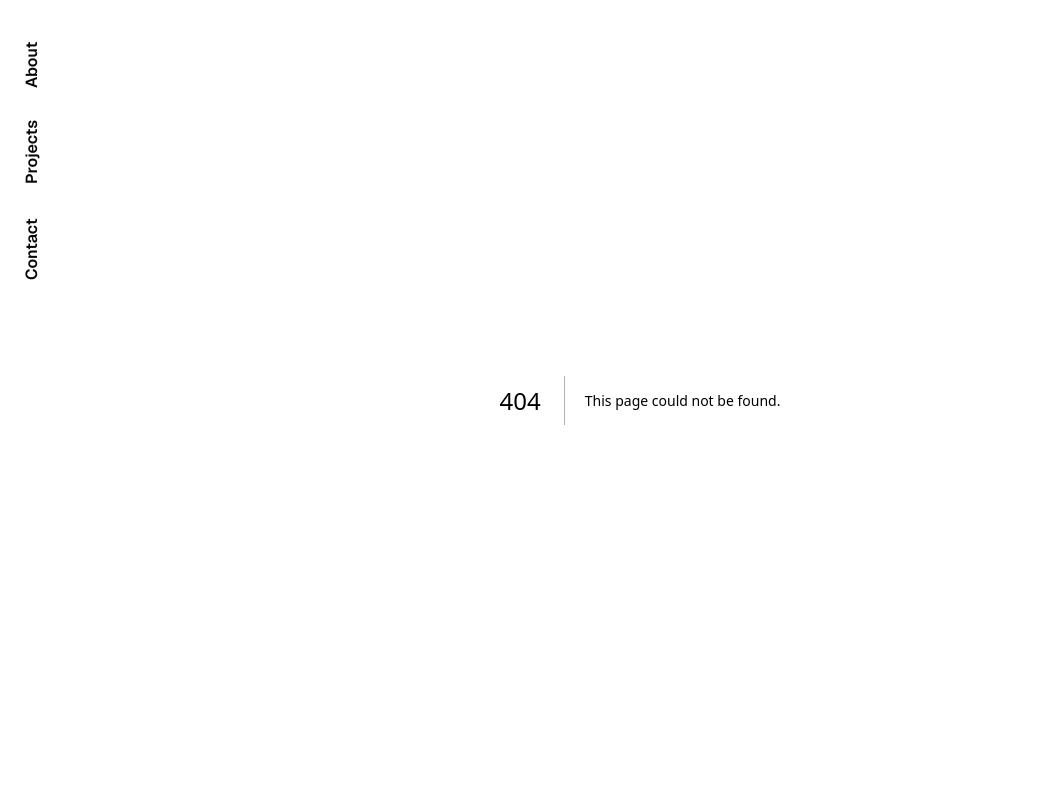
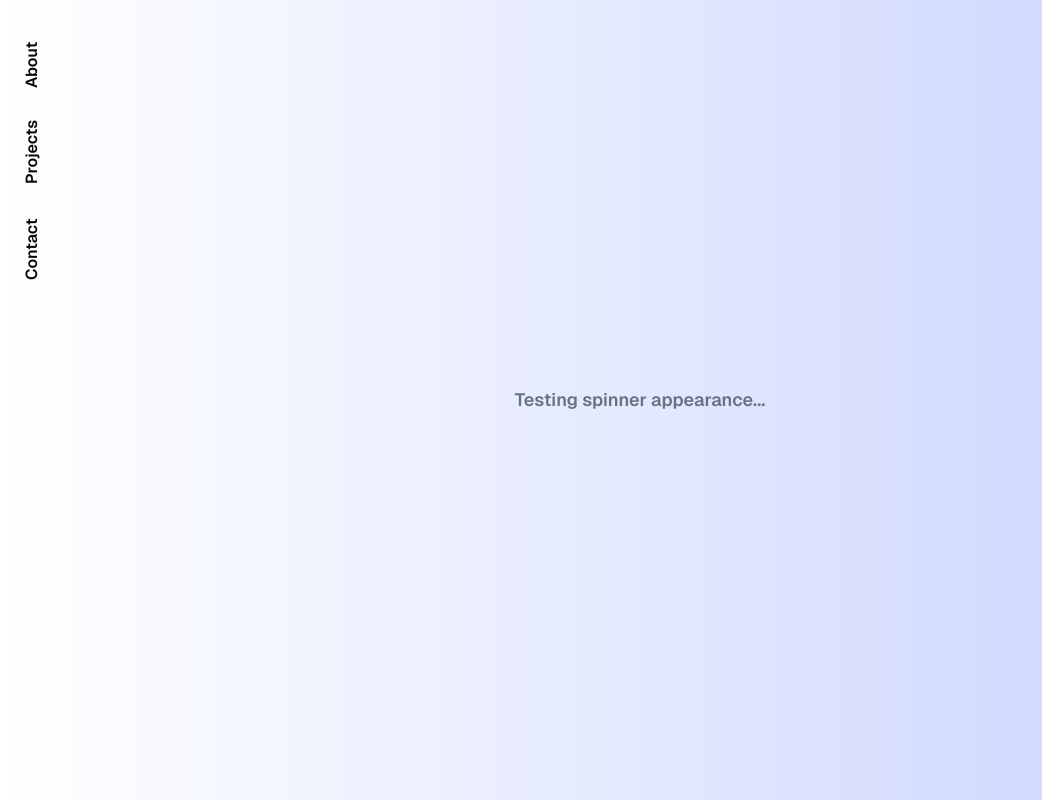
Before and after one commit to ReneMSdev/portfolio-website, a Next.js app: page /spinner in a window 1280 px wide. Before the commit this address had no page. Shown: the whole page, without its empty margins (0-1042 px from the left). Built offline with nearby package versions, Linux system fonts and the light colour scheme.

Commit message:
Added spinner and global loading context

```diff
--- a/package.json
+++ b/package.json
@@ -19,6 +19,7 @@
     "react": "^19.0.0",
     "react-dom": "^19.0.0",
     "react-icons": "^5.5.0",
+    "react-spinners": "^0.17.0",
     "react-toastify": "^11.0.5",
     "tailwind-merge": "^3.3.1"
   },
--- a/src/app/contact/page.js
+++ b/src/app/contact/page.js
@@ -1,6 +1,7 @@
 'use client'
 
-import { useState, useRef } from 'react'
+import { useState, useRef, useEffect } from 'react'
+import { useLoading } from '@/context/LoadingContext'
 import { toast, ToastContainer } from 'react-toastify'
 import 'react-toastify/dist/ReactToastify.css'
 import { Card, CardContent } from '@/components/ui/card'
@@ -12,6 +13,12 @@ import { FaGithub, FaLinkedin, FaPhoneSquareAlt } from 'react-icons/fa'
 import { MdEmail } from 'react-icons/md'
 
 export default function ContactPage() {
+  const { setIsLoading } = useLoading()
+
+  useEffect(() => {
+    setIsLoading(false)
+  }, [])
+
   const formRef = useRef(null)
   const [loading, setLoading] = useState(false)
 
@@ -121,7 +128,7 @@ export default function ContactPage() {
           <h2 className='text-2xl font-semibold mb-6 text-center'>My Links</h2>
           {/* QR Code */}
           <Image
-            src='/qrcode.png'
+            src='/img/qrcode.png'
             alt='Scan to connect'
             width={150}
             height={150}
--- a/src/app/layout.js
+++ b/src/app/layout.js
@@ -2,6 +2,8 @@ import { Geist, Geist_Mono } from 'next/font/google'
 import './globals.css'
 import SidebarNav from '@/components/SidebarNav'
 import MobileMenu from '@/components/MobileMenu'
+import { LoadingProvider } from '@/context/LoadingContext'
+import RouteChangeSpinner from '@/components/RouteChangeSpinner'
 
 const geistSans = Geist({
   variable: '--font-geist-sans',
@@ -24,9 +26,12 @@ export default function RootLayout({ children }) {
       <body
         className={`${geistSans.variable} ${geistMono.variable} antialiased font-sans min-h-screen bg-[linear-gradient(to_right,_#ffffff,_#c7d2fe)]`}
       >
-        <SidebarNav />
-        <MobileMenu />
-        <main className='mt-26 md:mt-0'>{children}</main>
+        <LoadingProvider>
+          <RouteChangeSpinner />
+          <SidebarNav />
+          <MobileMenu />
+          <main className='mt-26 md:mt-0'>{children}</main>
+        </LoadingProvider>
       </body>
     </html>
   )
--- a/src/app/page.js
+++ b/src/app/page.js
@@ -2,7 +2,9 @@
 
 import Image from 'next/image'
 import { Collapsible, CollapsibleContent, CollapsibleTrigger } from '@/components/ui/collapsible'
-import { useState } from 'react'
+import { useState, useEffect } from 'react'
+import { useLoading } from '@/context/LoadingContext'
+
 import {
   SiReact,
   SiNextdotjs,
@@ -54,16 +56,13 @@ const skills = [
   { name: 'Vercel', icon: SiVercel },
 ]
 
-const languages = []
-
-const libraries = []
-
-const databases = []
-
-const tools = []
-
 export default function Home() {
   const [open, setOpen] = useState(false)
+  const { setIsLoading } = useLoading()
+
+  useEffect(() => {
+    setIsLoading(false)
+  }, [])
 
   return (
     <div className='grid grid-cols-1 md:grid-cols-2 gap-8 items-start mt-10 mx-6 md:mx-20 md:pl-6 xl:mx-auto max-w-5xl'>
--- a/src/app/projects/page.js
+++ b/src/app/projects/page.js
@@ -1,3 +1,7 @@
+'use client'
+
+import { useEffect } from 'react'
+import { useLoading } from '@/context/LoadingContext'
 import Image from 'next/image'
 import {
   Carousel,
@@ -10,6 +14,12 @@ import { FaCode, FaUnlink } from 'react-icons/fa'
 import { MdOutlineWeb } from 'react-icons/md'
 
 export default function ProjectsPage() {
+  const { setIsLoading } = useLoading()
+
+  useEffect(() => {
+    setIsLoading(false)
+  }, [])
+
   const projectOneImages = ['/img/project1/routeplanner1.jpg', '/img/project1/routeplanner2.jpg']
   const projectTwoImages = [
     '/img/project2/gina1.jpg',
--- /dev/null
+++ b/src/app/spinner/page.js
@@ -0,0 +1,23 @@
+'use client'
+import { useEffect } from 'react'
+import { useLoading } from '@/context/LoadingContext'
+
+export default function SpinnerTestPage() {
+  const { setIsLoading } = useLoading()
+
+  useEffect(() => {
+    setIsLoading(true)
+
+    const timer = setTimeout(() => {
+      setIsLoading(false)
+    }, 5000) // Keep spinner up for 5 seconds
+
+    return () => clearTimeout(timer)
+  }, [])
+
+  return (
+    <div className='min-h-screen flex items-center justify-center'>
+      <p className='text-lg font-semibold text-gray-500'>Testing spinner appearance...</p>
+    </div>
+  )
+}
--- /dev/null
+++ b/src/components/NavLink.jsx
@@ -0,0 +1,25 @@
+'use client'
+import Link from 'next/link'
+import { useRouter } from 'next/navigation'
+import { useLoading } from '@/context/LoadingContext'
+
+export default function NavLink({ href, children, className }) {
+  const router = useRouter()
+  const { setIsLoading } = useLoading()
+
+  const handleClick = (e) => {
+    e.preventDefault()
+    setIsLoading(true)
+    router.push(href)
+  }
+
+  return (
+    <Link
+      href={href}
+      onClick={handleClick}
+      className={className}
+    >
+      {children}
+    </Link>
+  )
+}
--- /dev/null
+++ b/src/components/RouteChangeSpinner.jsx
@@ -0,0 +1,15 @@
+'use client'
+import { FadeLoader } from 'react-spinners'
+import { useLoading } from '@/context/LoadingContext'
+
+export default function RouteChangeSpinner() {
+  const { isLoading } = useLoading()
+
+  if (!isLoading) return null
+
+  return (
+    <div className='fixed inset-0 z-50 bg-white/70 backdrop-blur flex items-center justify-center'>
+      <FadeLoader color='#3b82f6' />
+    </div>
+  )
+}
--- a/src/components/SidebarNav.jsx
+++ b/src/components/SidebarNav.jsx
@@ -1,8 +1,8 @@
 'use client'
 
-import Link from 'next/link'
 import { usePathname } from 'next/navigation'
 import { cn } from '@/lib/utils'
+import NavLink from './NavLink'
 
 const navItems = [
   { label: 'About', href: '/' },
@@ -20,7 +20,7 @@ export default function SidebarNav() {
       )}
     >
       {navItems.map((item) => (
-        <Link
+        <NavLink
           key={item.href}
           href={item.href}
           className={cn(
@@ -29,7 +29,7 @@ export default function SidebarNav() {
           )}
         >
           {item.label}
-        </Link>
+        </NavLink>
       ))}
     </nav>
   )
--- /dev/null
+++ b/src/context/LoadingContext.jsx
@@ -0,0 +1,15 @@
+'use client'
+import { createContext, useContext, useState } from 'react'
+
+const LoadingContext = createContext()
+
+export const LoadingProvider = ({ children }) => {
+  const [isLoading, setIsLoading] = useState(false)
+  return (
+    <LoadingContext.Provider value={{ isLoading, setIsLoading }}>
+      {children}
+    </LoadingContext.Provider>
+  )
+}
+
+export const useLoading = () => useContext(LoadingContext)
```
Also changed, not shown: public/img/qrcode.png (renamed from public/img/project3/qrcode.png), 1 other file (tests, documents, lock files or other folders).
